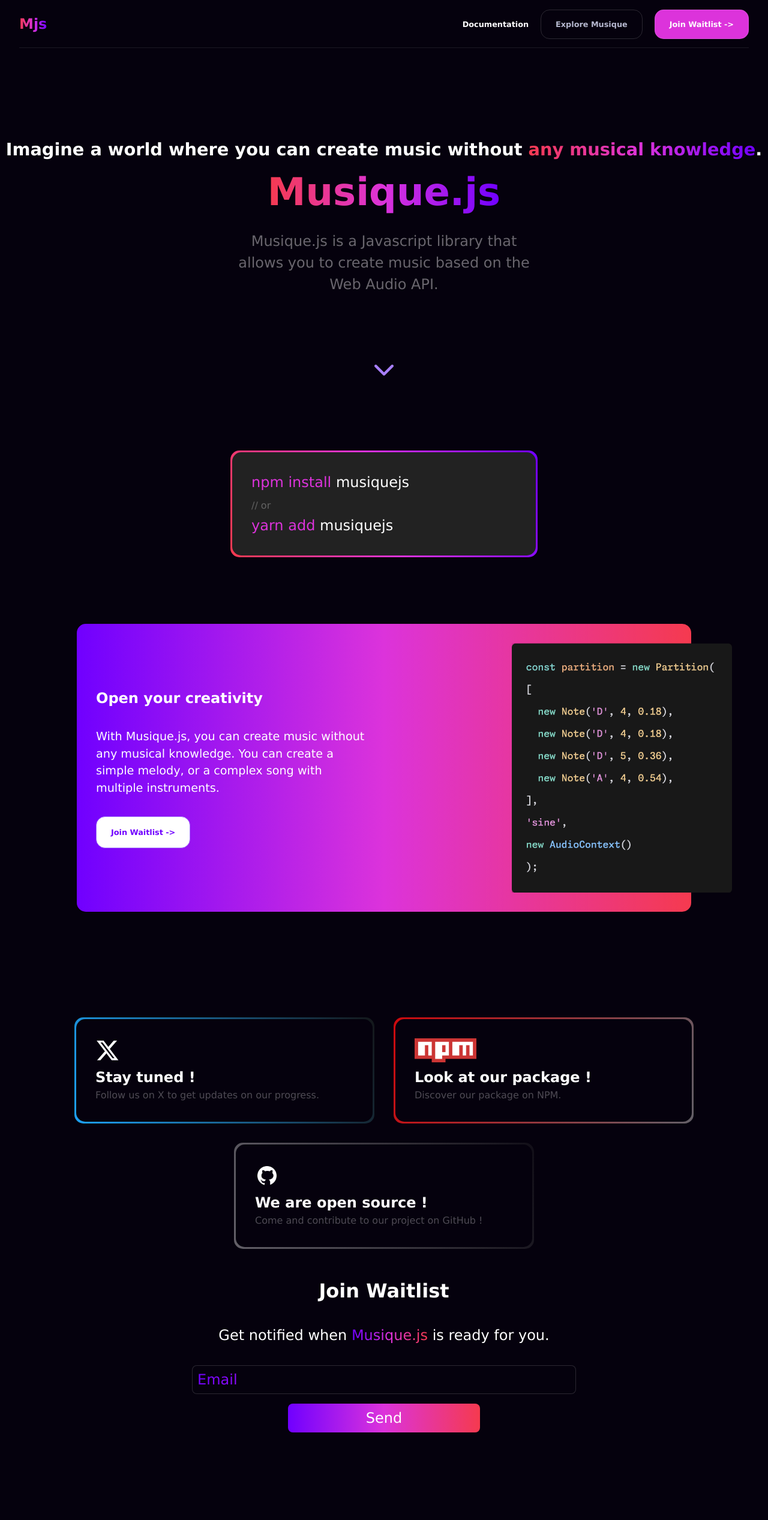
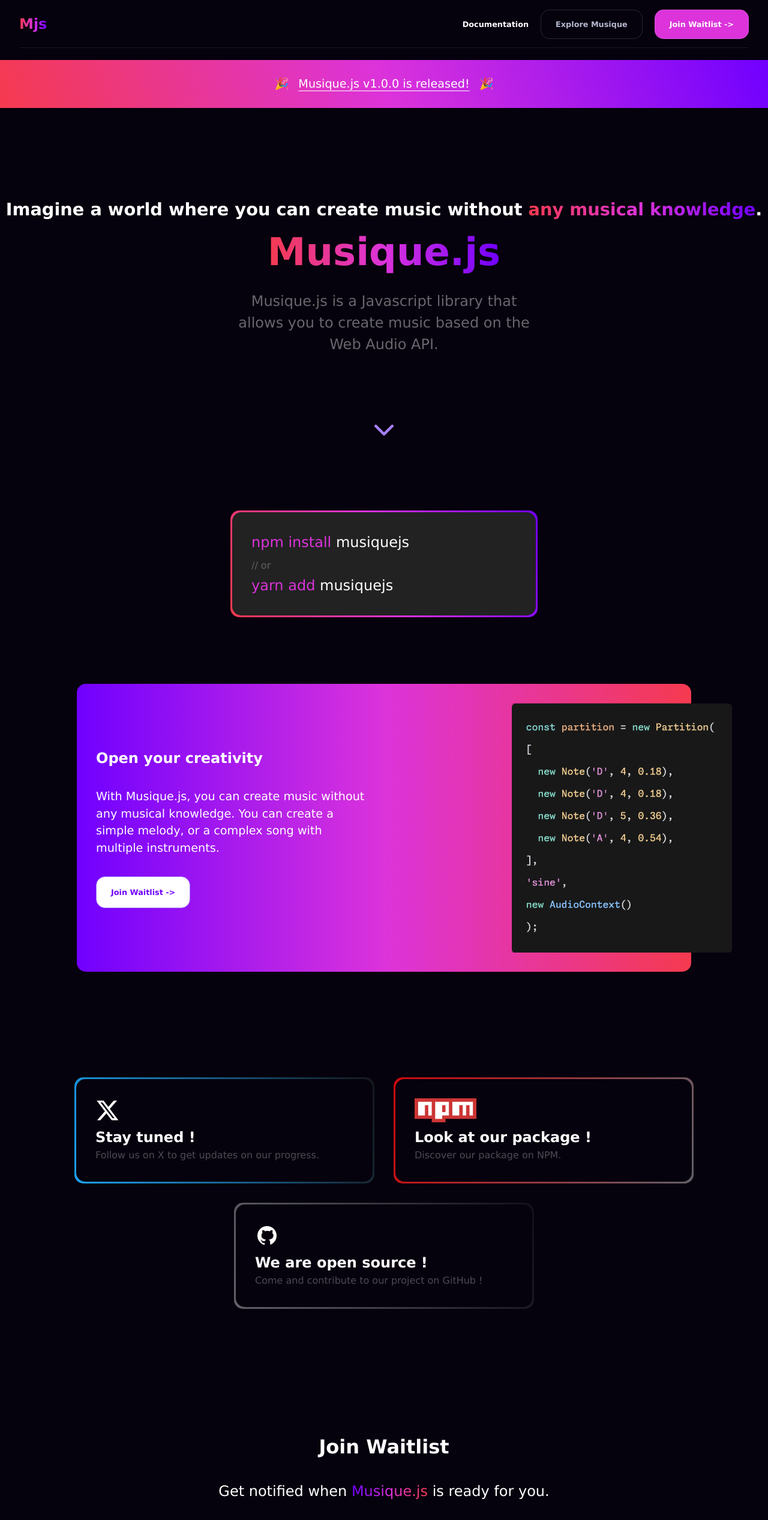
Before and after one commit to musiqueJS/landing, a Vue app: page / in a window 1280 px wide. Shown: the top 2534 px of the page at 60% size. Before the commit the page ends 2418 px from the top, so only its background shows below. Built offline with nearby package versions, Linux system fonts and the light colour scheme.

Commit message:
:wrench: UPDATE some adjustments + release banner

```diff
--- a/index.html
+++ b/index.html
@@ -4,7 +4,7 @@
     <meta charset="UTF-8" />
     <link rel="icon" type="image/png" href="/logomjs.png" />
     <meta name="viewport" content="width=device-width, initial-scale=1.0" />
-    <title>MusiqueJs</title>
+    <title>Musique.js</title>
   </head>
   <body>
     <div id="app"></div>
--- a/src/components/Form.vue
+++ b/src/components/Form.vue
@@ -78,6 +78,7 @@
 		flex-direction: column;
 		justify-content: center;
 		align-items: center;
+		margin: 10rem 0;
 	}
 
 	.form > * {
@@ -97,7 +98,7 @@
 
 	.form > form > input[type=email] {
 		margin: 0 auto;
-		width: 50%;
+		width: 90%;
 		font-size: 1.5rem;
 		height: 3rem;
 		border: 1px solid #cccccc30;
@@ -112,7 +113,7 @@
 	.form > form > input[type=button] {
 		font-size: 1.5rem;
 		margin: 0 auto;
-		width: 20rem;
+		width: 90%;
 		height: 3rem;
 		border: none;
 		border-radius: 0.5rem;
--- a/src/components/Header.vue
+++ b/src/components/Header.vue
@@ -5,20 +5,54 @@
 </script>
 
 <template>
-	<div>
+	<div class="announcement">
+		<span>🎉</span>
+		<a href="https://github.com/musiqueJS/musiqueJS/releases/tag/v1.0.0" target="_blank">
+			Musique.js v1.0.0 is released!
+		</a>
+		<span>🎉</span>
+	</div>
+	<div class="header">
 		<h2>
 			Imagine a world where you can create music without
-			<span>any musical knowledge</span>.
+			<span class="subtitle">any musical knowledge</span>.
 		</h2>
 		<h1>Musique.js</h1>
 		<p>Musique.js is a Javascript library that allows you to create music based on the Web Audio API.</p>
 
-		<a href="#explore"><img src="../assets/arrow-down.png"></a>
+		<a class="arrow" href="#explore"><img src="../assets/arrow-down.png"></a>
 	</div>
 </template>
 
 <style scoped>
-	div {
+	.announcement {
+		display: flex;
+		justify-content: center;
+		align-items: center;
+		width: 100%;
+		height: 10vh;
+		margin-top: 20px;
+		background: linear-gradient(-110deg, #7000ff, #dc33db, #f53a4f);
+	}
+
+	.announcement span {
+		font-size: 1.2rem;
+		margin: 0 1rem;
+	}
+
+	.announcement a {
+		font-size: 1.2rem;
+		color: #fff;
+		text-decoration: underline;
+		text-underline-offset: 5px;
+	}
+
+	.announcement a:hover {
+		text-underline-offset: 8px;
+		transition: text-underline-offset 0.3s ease-in-out;
+	}
+
+	.header {
 		display: flex;
 		flex-direction: column;
 		justify-content: center;
@@ -47,7 +81,7 @@
 		-webkit-background-clip: text;
 		-webkit-text-fill-color: transparent;
 	}
-	span {
+	.subtitle {
 		/* #7000FF */
 		/* #DC33DB */
 		/* #F53A4F */
@@ -69,7 +103,7 @@
 		}
 	}
 
-	a {
+	.arrow {
 		position: absolute;
 		bottom: 0;
 		animation: bounce 1s infinite;
```
